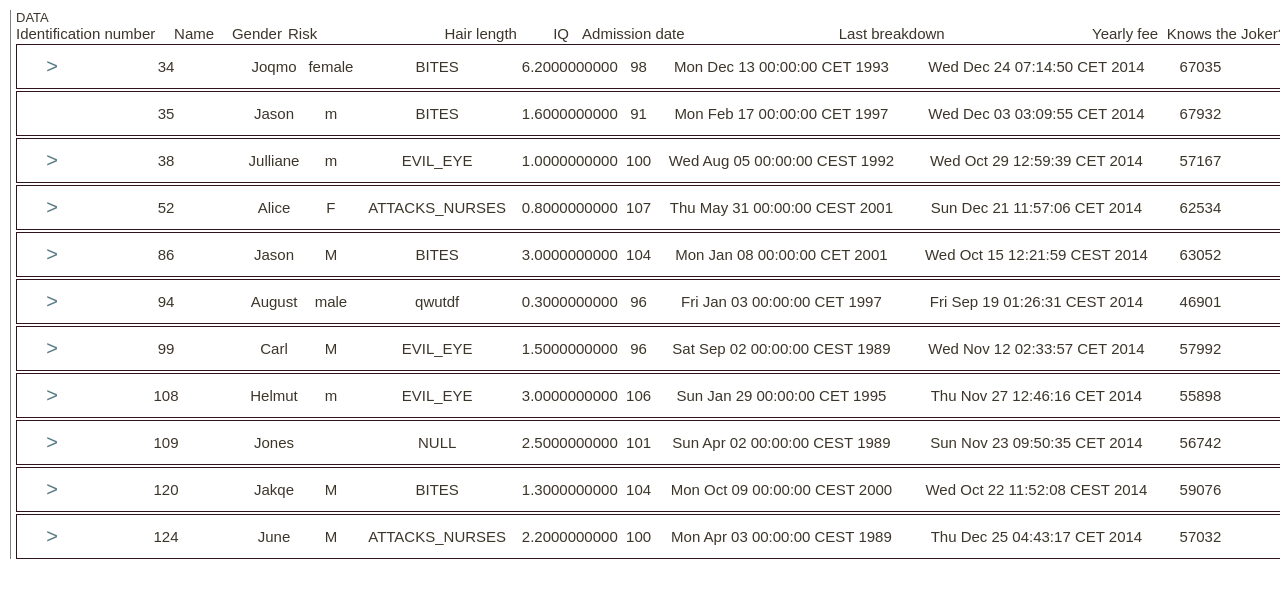
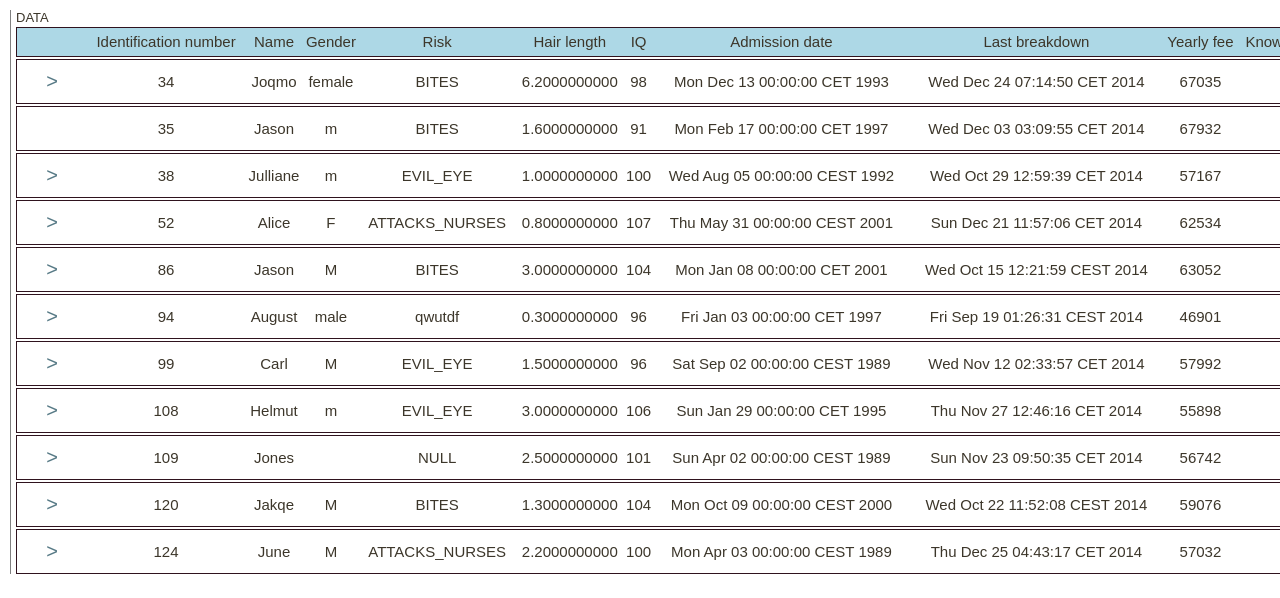
Before and after one commit to AdoDragicevic/Recursive-tables, a React (Create React App) app: page / in a window 1280 px wide. Shown: the top 598 px of the page. Built offline with nearby package versions, Linux system fonts and the light colour scheme.

Commit message:
Style TableHeader component

```diff
--- a/src/components/Table.tsx
+++ b/src/components/Table.tsx
@@ -13,15 +13,14 @@ const Table = ({ id = "" }: TableProps) => {
   if (!data.length) return <EmptyTable />;
   const location = getLocationFromId(id);
   const table = getTable(data, location);
-  const name = getTableName(location);
+  const name = getTableName(location) as string;
   const labels = Object.keys(table[0].data);
   const columnsWidths = getColumnsWidths(table);
   const tableRows = getTableRows(table, id, columnsWidths);
 
   return (
     <div className="table">
-      <p className="table__name"> {name} </p>
-      <TableHeader labels={labels} widths={columnsWidths} />
+      <TableHeader name={name} labels={labels} widths={columnsWidths} />
       {tableRows}
     </div>
   )
--- a/src/components/TableHeader.tsx
+++ b/src/components/TableHeader.tsx
@@ -1,12 +1,13 @@
 import { TableHeaderProps } from "../models/props";
 import TableColumns from "./TableColumns";
 
-const TableHeader = ({ labels, widths }: TableHeaderProps) => (
-  <div className="table__header">
-    <div style={{ width: "7rem" }} />
-    <TableColumns vals={labels} widths={widths} />
-    <div style={{ width: "7rem" }} />
-  </div>
+const TableHeader = ({ name, labels, widths }: TableHeaderProps) => (
+  <>
+    <p className="table__name">{ name }</p>
+    <div className="table__labels">
+      <TableColumns vals={labels} widths={widths} />
+    </div>
+  </>
 )
 
 export default TableHeader;
--- a/src/models/props.ts
+++ b/src/models/props.ts
@@ -10,6 +10,7 @@ export interface TableProps {
 }
 
 export interface TableHeaderProps {
+  name: string;
   labels: string[];
   widths: number[];
 }
--- a/src/styles/components/_table.scss
+++ b/src/styles/components/_table.scss
@@ -20,27 +20,31 @@
   }
 
   &__name {
-    font-weight: 400;
     text-transform: uppercase;
     font-size: 1.3rem;
   }
 
-  &__row {
-    min-width: max-content;
+  &__labels, &__row {
+    border: 1px solid #2F131E;
     display: flex;
-    border: 1px solid #2F131E;
     justify-content: space-between;
     align-items: center;
+    text-align: center;
+    min-width: max-content;
     margin-top: .2rem;
     transition: all .4s;
+  }
+
+  &__labels {
+    height: 3rem;
+    line-height: 3rem;
+    background-color: #add8e6;
+    padding: 0 7rem;
+  }
+
+  &__row {
     height: 4.5rem;
     line-height: 4.5rem;
-    text-align: center;
-
-    &:nth-of-type(1) {
-      height: 3rem;
-      background-color: #add8e6;
-    }
 
     &:not(:nth-of-type(1)):hover {
       background-color: rgb(232, 240, 243);
```
